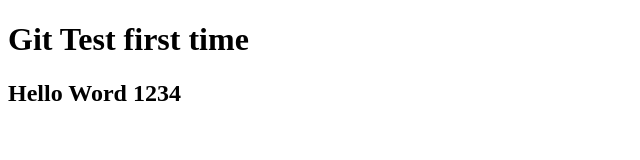
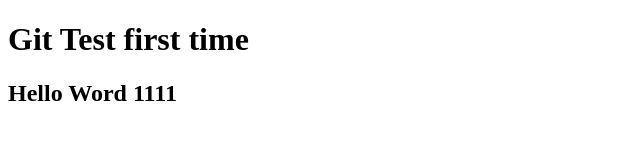
Before and after one commit to Dev-Pong-Sa-Vath/git-test-AP, a plain HTML site: page index.html in a window 1280 px wide. Shown: the full height of the page, 0-640 px from the left. Drawn offline with Linux system fonts and the light colour scheme.

Commit message:
update index.html

```diff
--- a/index.html
+++ b/index.html
@@ -8,6 +8,6 @@
 </head>
 <body>
     <h1>Git Test first time </h1>
-    <h2>Hello Word 1234</h2>
+    <h2>Hello Word 1111</h2>
 </body>
 </html>
```
